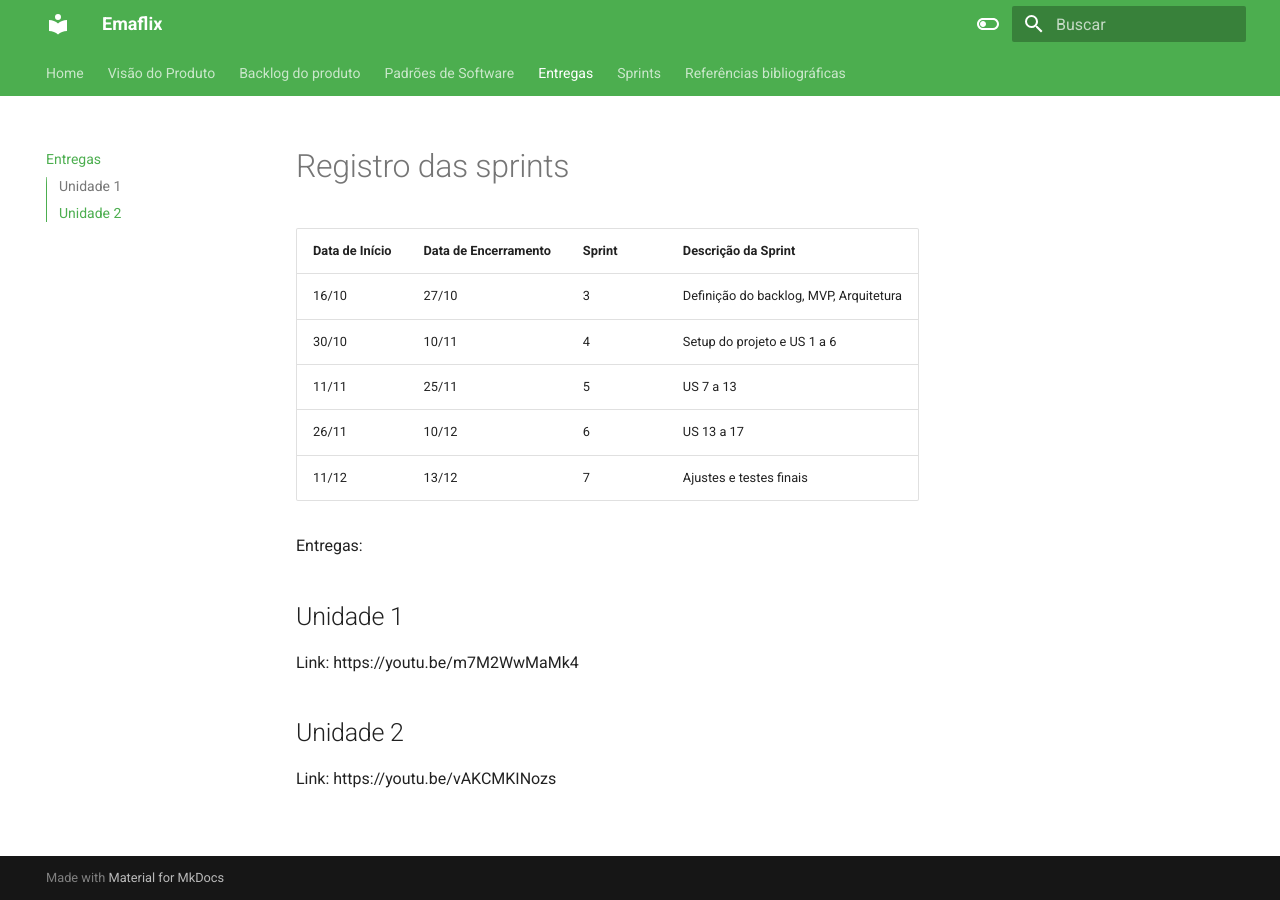
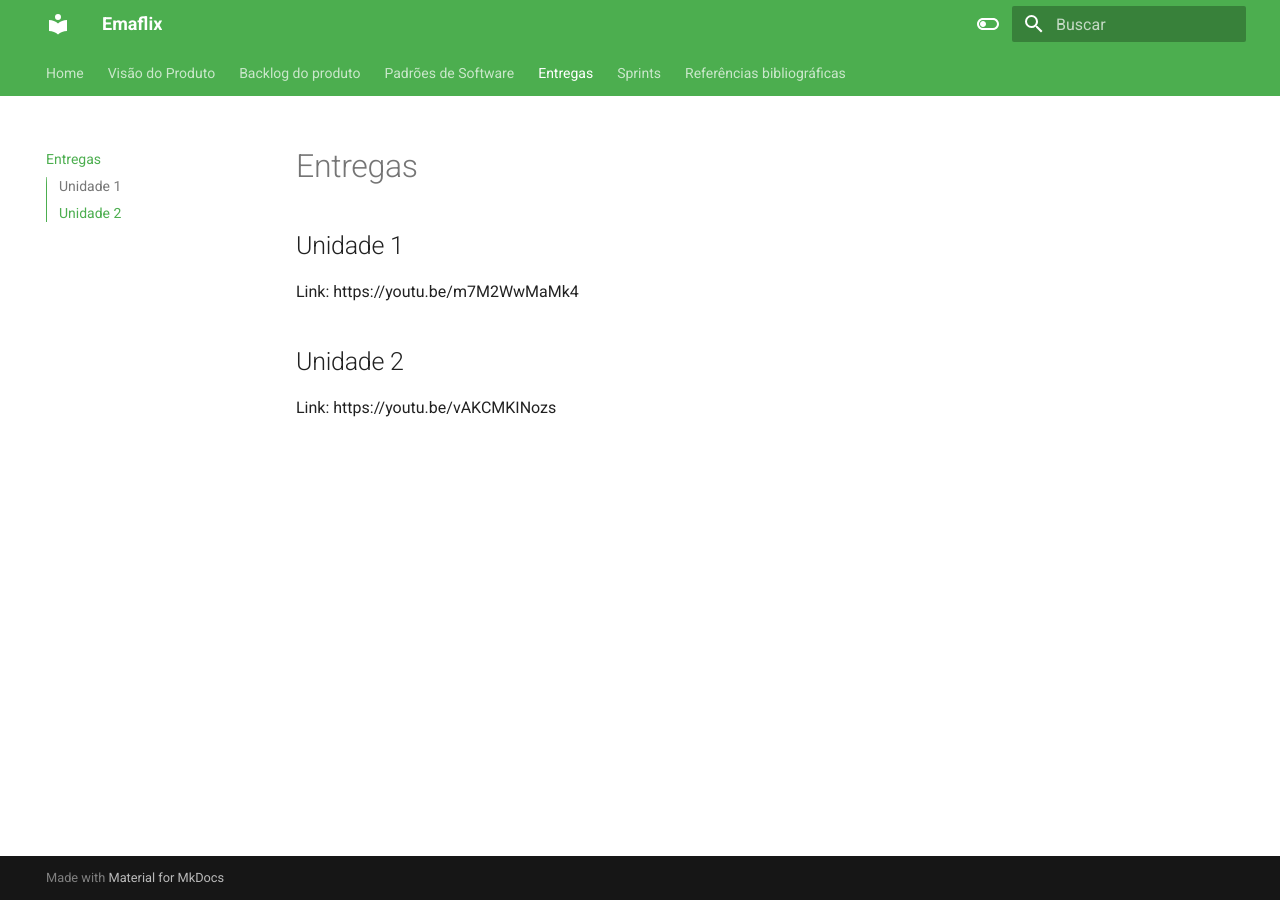
Before and after one commit to mdsreq-fga-unb/2023.2-EmaFlix, an MkDocs documentation site: the page built from docs/entregas.md, in a window 1280 px wide. Built offline with MkDocs 1.6.1 and Material for MkDocs 9.7.7, drawn with Linux system fonts in a browser that asks for light colours.

Commit message:
sprints add

```diff
--- a/docs/entregas.md
+++ b/docs/entregas.md
@@ -1,13 +1,3 @@
-# Registro das sprints
-
-| Data de Início | Data de Encerramento | Sprint | Descrição da Sprint |
-| --------------- | -------------------- | ------ | ------------------- |
-| 16/10           | 27/10                | 3      | Definição do backlog, MVP, Arquitetura |
-| 30/10           | 10/11                | 4      | Setup do projeto e US 1 a 6 |
-| 11/11           | 25/11                | 5      | US 7 a 13 |
-| 26/11           | 10/12                | 6      | US 13 a 17 |
-| 11/12           | 13/12                | 7      | Ajustes e testes finais  |
-
 Entregas:
 
 ## Unidade 1
```
Also changed, not shown: docs/backlog_produto.md (+3 -2 lines), docs/sprints.md (added, +81 -0 lines), site/404.html, site/index.html, site/search/search_index.json, site/sitemap.xml, 1 other file.
